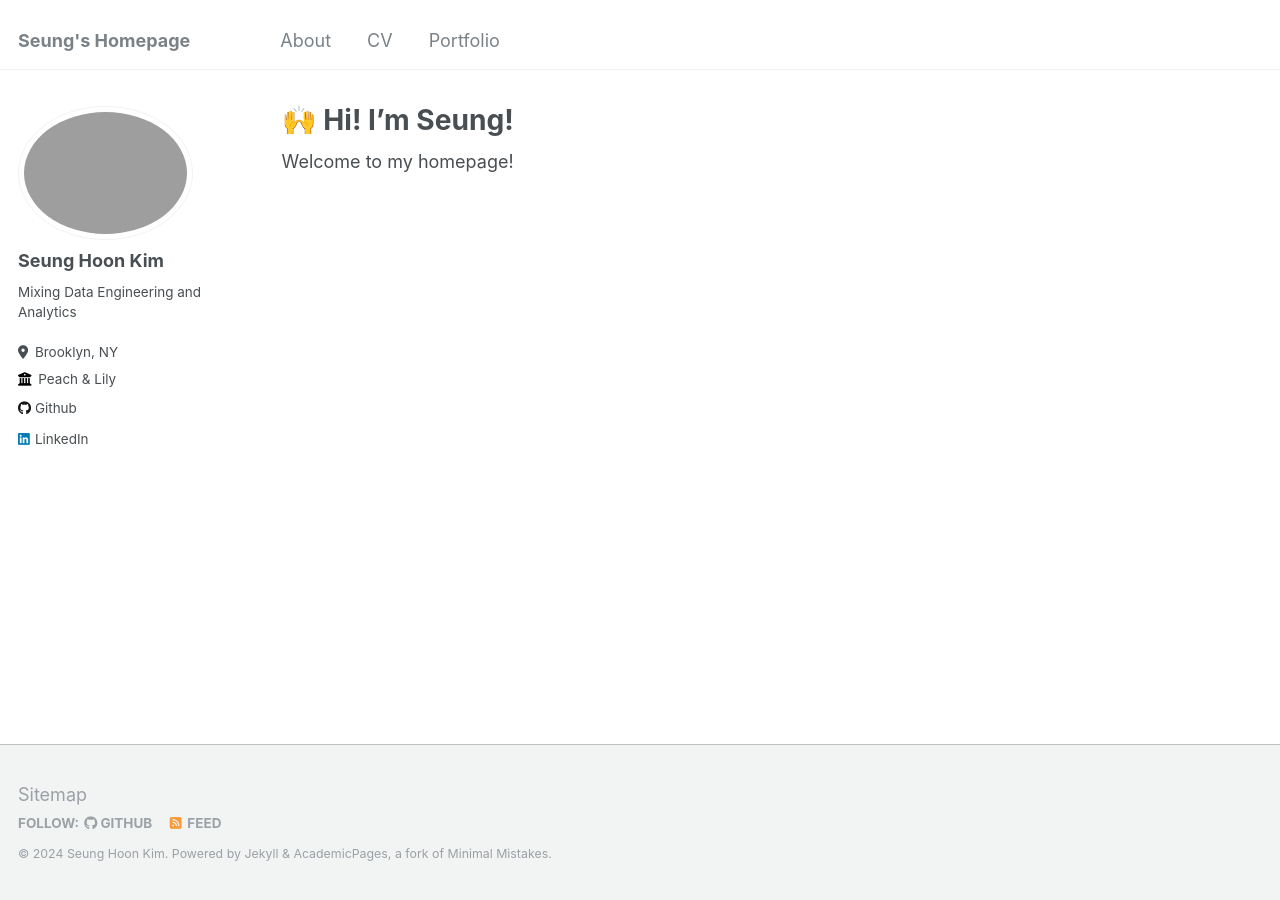
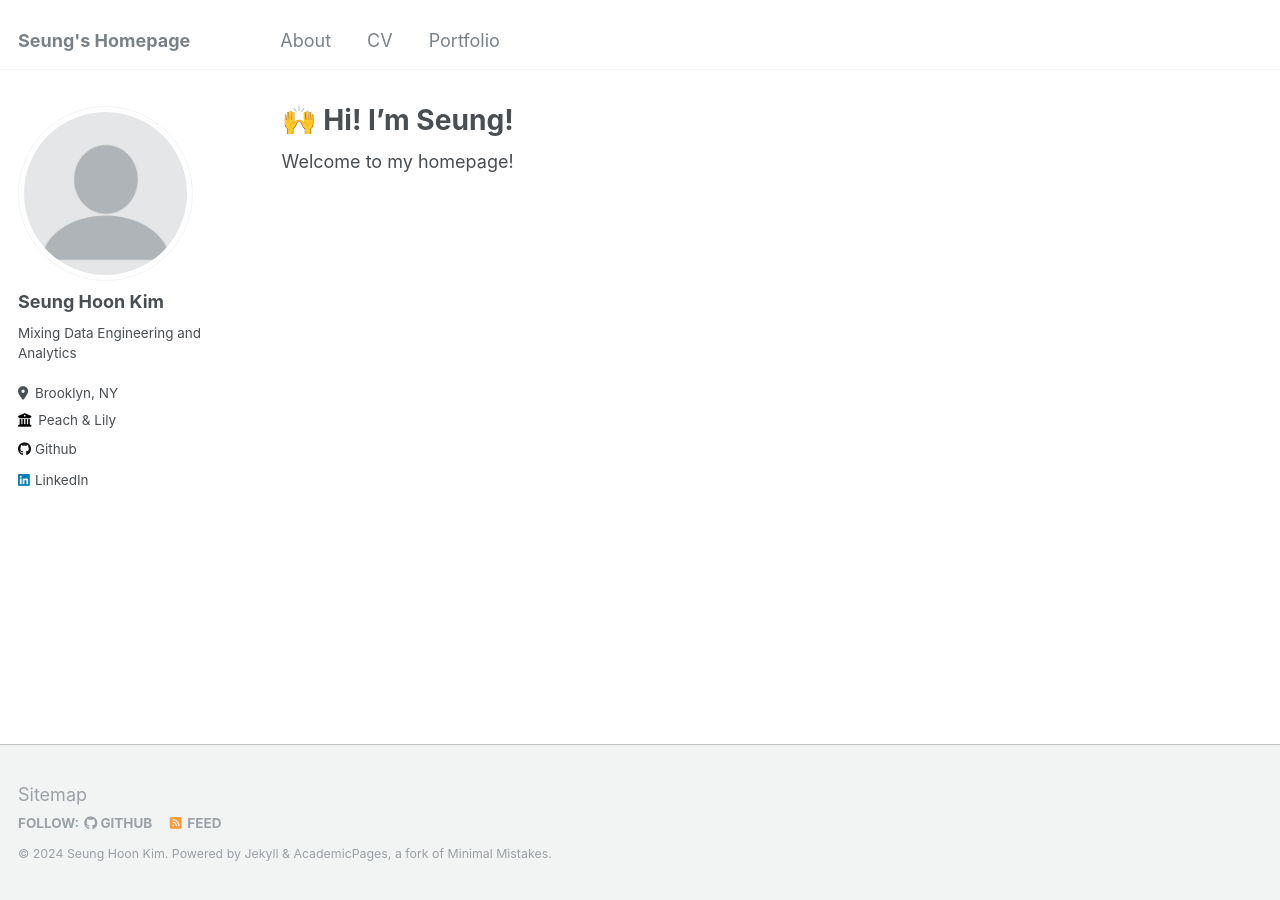
Before and after one commit to seunghoonkim1/seunghoonkim1.github.io, a Jekyll site: the page built from _pages/about.md, in a window 1280 px wide. Built offline with Jekyll 4.4.1, drawn with Linux system fonts in a browser that asks for light colours.

Commit message:
testing profile pic

```diff
--- a/_config.yml
+++ b/_config.yml
@@ -21,7 +21,7 @@ repository               : "seunghoonkim1/seunghoonkim1.github.io"
 #               Additional customization can be done by editing /_includes/author-profile.html
 author:
   # Biographic information
-  avatar           : "seung_profile.jpg"
+  avatar           : "profile.png"
   name             : "Seung Hoon Kim"
   pronouns         : # example: "she/her"
   bio              : "Mixing Data Engineering and Analytics"
```
